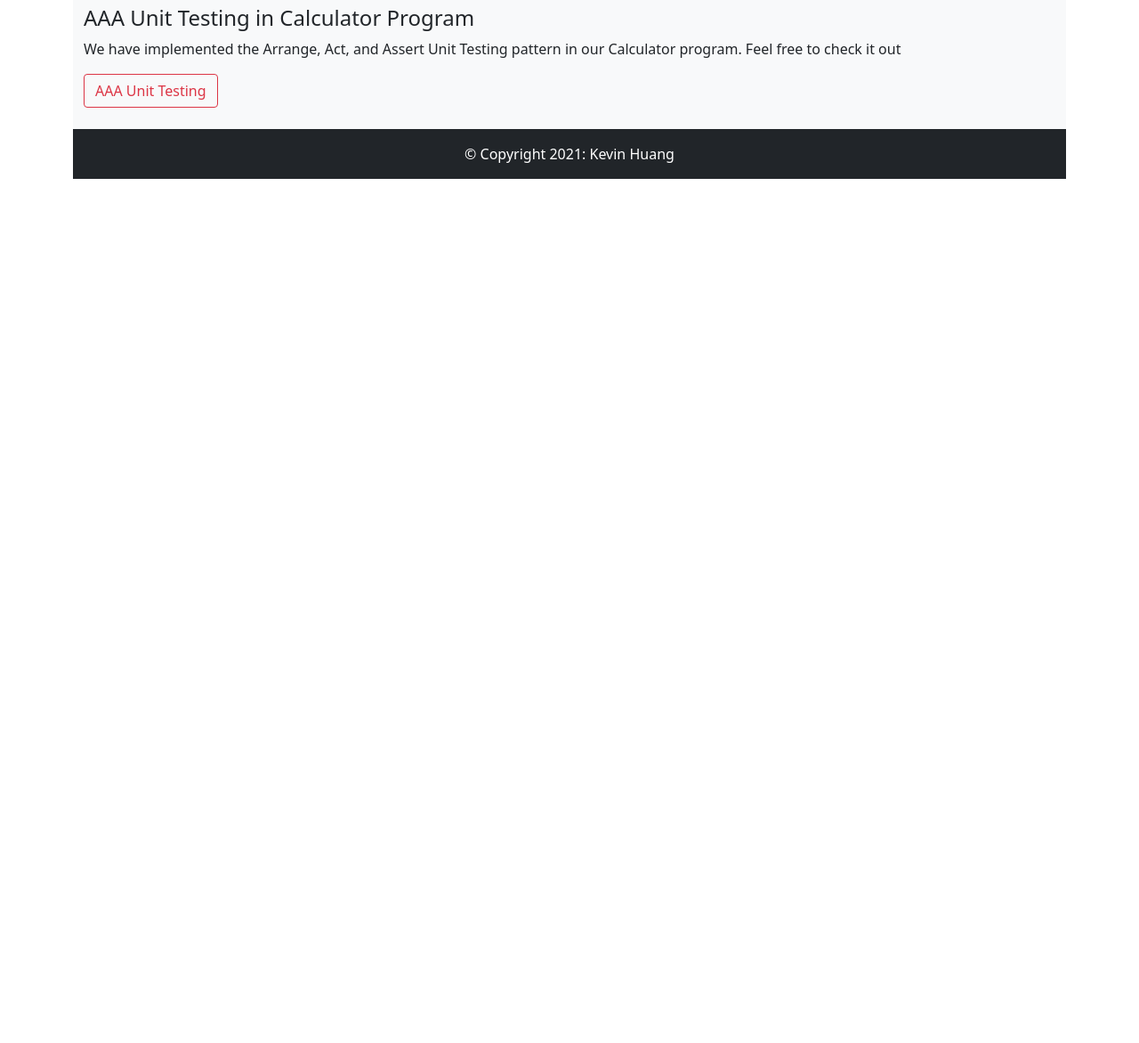
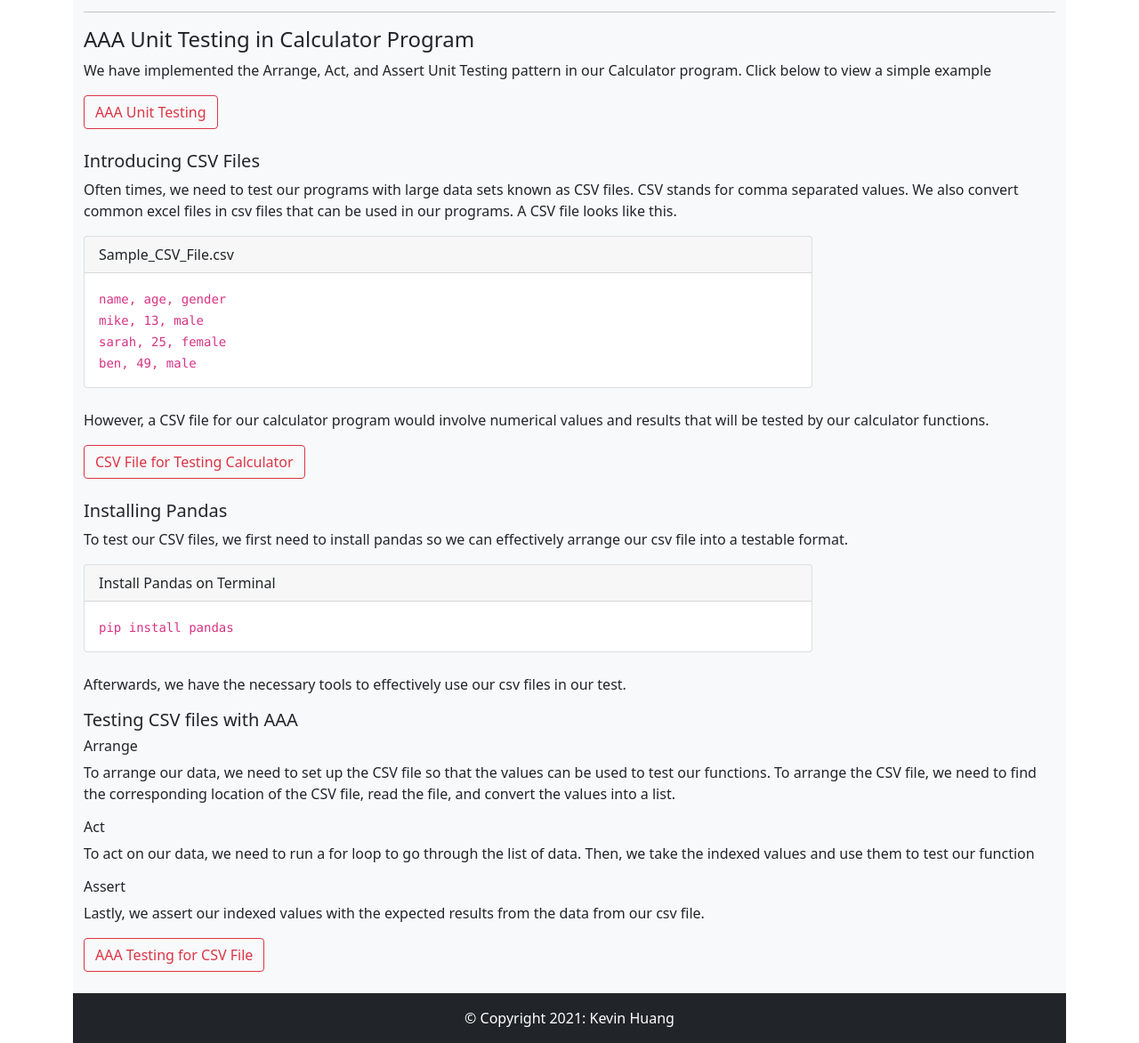
Before and after one commit to k3vinhu4ng/IS218Project2, a plain HTML site: page docs/aaa.html in a window 1280 px wide. Shown: the part 1338-2510 px from the top of the page at 89% size. Before the commit the page ends 1539 px from the top, so only its background shows below. Drawn offline with nearby package versions, Linux system fonts and the light colour scheme.

Commit message:
added csv

```diff
--- a/docs/aaa.html
+++ b/docs/aaa.html
@@ -143,16 +143,78 @@
 
                 </code>
             </div>
-        </div>
+        </div><br>
         <p>For the Arrange step, we set test values for two variables that will be put into our function. Then, we Acted
         on our function by calling it. Lastly, we Asserted that our answer is 8, since our initial test values were 5 and 3.</p>
 
         <hr>
         <h4>AAA Unit Testing in Calculator Program</h4>
-        <p>We have implemented the Arrange, Act, and Assert Unit Testing pattern in our Calculator program. Feel free to check it out</p>
+
+        <p>We have implemented the Arrange, Act, and Assert Unit Testing pattern in our Calculator program. Click below to view a simple example</p>
 
         <a href="https://github.com/k3vinhu4ng/IS218calculator/blob/0346c4665900a5dad67a279ce07eb08b1d28ec7d/tests/calculation_history_test.py#L232-L264"
            target="_blank" class="btn btn-outline-danger">AAA Unit Testing</a>
+        <br><br>
+
+        <h5>Introducing CSV Files</h5>
+        <p>Often times, we need to test our programs with large data sets known as CSV files. CSV stands for comma separated values.
+            We also convert common excel files in csv files that can be used in our programs. A CSV file looks like this.</p>
+        <div class="card w-75">
+            <div class="card-header">
+                Sample_CSV_File.csv
+            </div>
+            <div class="card-body text-danger">
+
+                <code>name, age, gender</code><br>
+                <code>mike, 13, male</code><br>
+                <code>sarah, 25, female</code><br>
+                <code>ben, 49, male</code><br>
+
+            </div>
+        </div>
+        <br>
+        <p>However, a CSV file for our calculator program would involve numerical values and results
+            that will be tested by our calculator functions.</p>
+
+        <a href="https://github.com/k3vinhu4ng/IS218calculator/blob/history/tests/tests_data/addition.csv#L1-L3"
+           target="_blank" class="btn btn-outline-danger">CSV File for Testing Calculator</a>
+        <br><br>
+
+        <h5>Installing Pandas</h5>
+
+        <p>To test our CSV files, we first need to install pandas so we can effectively arrange our csv file into a testable format.</p>
+
+        <div class="card w-75">
+            <div class="card-header">
+                Install Pandas on Terminal
+            </div>
+            <div class="card-body text-danger">
+
+                <code>pip install pandas</code>
+
+            </div>
+        </div>
+        <br>
+
+        <p>Afterwards, we have the necessary tools to effectively use our csv files in our test. </p>
+
+        <h5>Testing CSV files with AAA</h5>
+
+        <h6>Arrange</h6>
+        <p>To arrange our data, we need to set up the CSV file so that the values can be used to test our functions. To arrange
+        the CSV file, we need to find the corresponding location of the CSV file, read the file, and convert the values into a list.</p>
+
+        <h6>Act</h6>
+        <p>To act on our data, we need to run a for loop to go through the list of data. Then, we take the indexed values
+        and use them to test our function</p>
+
+        <h6>Assert</h6>
+        <p>Lastly, we assert our indexed values with the expected results from the data from our csv file.</p>
+
+
+        <a href="https://github.com/k3vinhu4ng/IS218calculator/blob/f27bd63582b26452db3680bb895268f0f024ab6b/tests/addition_csv_test.py#L6-L18"
+           target="_blank" class="btn btn-outline-danger">AAA Testing for CSV File</a>
+
 
         <br><br>
     </div>
```
